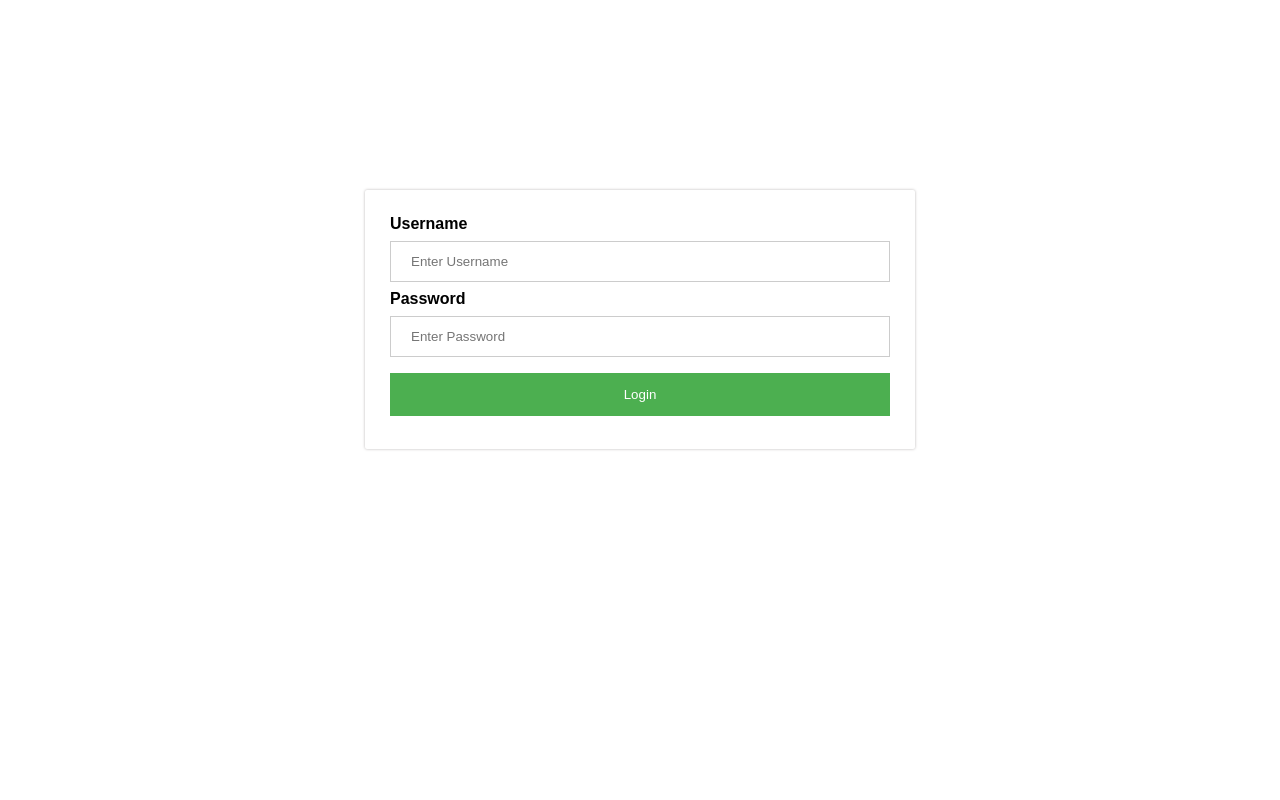
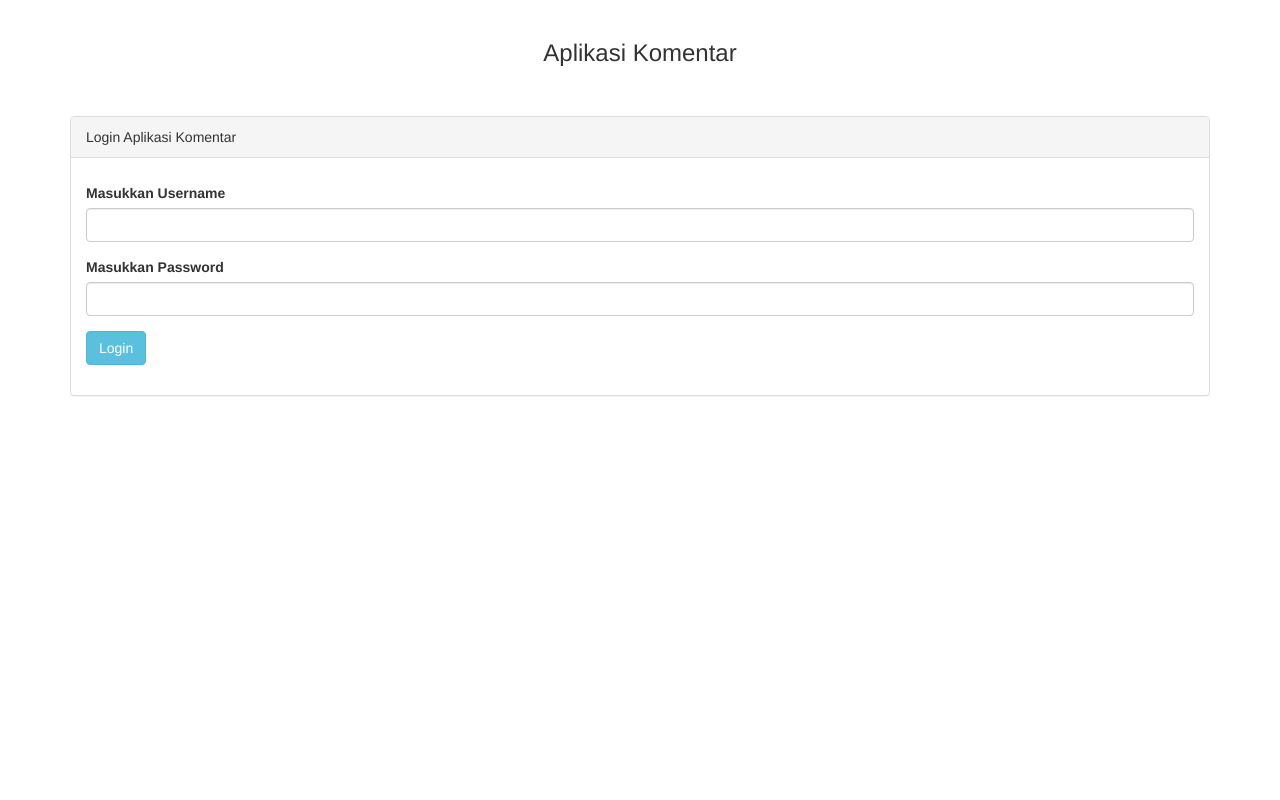
Before and after one commit to anggapur/Forum, a PHP site: page /login.php in a window 1280 px wide. Run offline with PHP 8.4, Linux system fonts and the light colour scheme; some libraries are stand-ins or nearby versions.

Commit message:
push login update

```diff
--- a/login.php
+++ b/login.php
@@ -1,147 +1,82 @@
-<!DOCTYPE html>
-<html>
-<head>
-<meta name="viewport" content="width=device-width, initial-scale=1">
-<style>
-body {font-family: Arial, Helvetica, sans-serif;}
-.container {
-    width: 500px;
-    margin: 0 auto;
-    border-radius: 2px;
-    padding: 25px;
-    box-shadow: 0px 0px 3px 0px #b9b6b6;
-    margin-top: 40px;
-    margin-top: 15%;
-}
-.alert {
-    padding: 20px;
-    text-align: center;
-    /* width: fit-content; */
-    border-radius: 5px;
-    background: #dc3030f0;
-    color: white;
-    margin: 0 auto;
-    display: none;
-}
-.success {
-    padding: 20px;
-    text-align: center;
-    /* width: fit-content; */
-    border-radius: 5px;
-    background: #39ab3d;
-    color: white;
-    margin: 0 auto;
-    display: none;
-    font-weight: bold;
-}
-/* Full-width input fields */
-input[type=text], input[type=password] {
-    width: 100%;
-    padding: 12px 20px;
-    margin: 8px 0;
-    display: inline-block;
-    border: 1px solid #ccc;
-    box-sizing: border-box;
+<?php
+
+include('koneksi.php');
+
+session_start();
+
+$message = '';
+
+//membuat user tetap masuk saat mengakses login bila belum logout
+if(isset($_SESSION['id_user']))
+{
+ header('location:welcome.php');
 }
 
-/* Set a style for all buttons */
-button {
-    background-color: #4CAF50;
-    color: white;
-    padding: 14px 20px;
-    margin: 8px 0;
-    border: none;
-    cursor: pointer;
-    width: 100%;
+if(isset($_POST["login"]))
+{
+  $username = $_POST['username'];
+  $password = $_POST['password'];
+
+  $sql = "SELECT * FROM user WHERE username = '$username'";
+    $result = mysqli_query($koneksi,$sql) or die(mysqli_error($koneksi));
+    $count = mysqli_num_rows($result);
+    //mengambil data untuk satu baris pada database
+    $data = $result->fetch_array(MYSQLI_NUM);
+  if($count > 0)
+ {
+  #mengecek password
+    if($_POST["password"] == $data[3])
+    {
+        $_SESSION['id_user'] = $data[0];
+        $_SESSION['username'] = $username;
+        header("location:welcome.php");
+    }
+    else
+    {
+      $message = "<label>Password Salah</label>";
+    }
+}
+ else
+ {
+  $message = "<label>Username Salah</label>";
+ }
 }
 
-button:hover {
-    opacity: 0.8;
-}
+?>
 
-/* Extra styles for the cancel button */
-.cancelbtn {
-    width: auto;
-    padding: 10px 18px;
-    background-color: #f44336;
-}
+<html>
+    <head>
+        <title>Aplikasi Komentar</title>
+  <link rel="stylesheet" href="//code.jquery.com/ui/1.12.1/themes/base/jquery-ui.css">
+        <link rel="stylesheet" href="https://maxcdn.bootstrapcdn.com/bootstrap/3.3.7/css/bootstrap.min.css">
+  <script src="https://code.jquery.com/jquery-1.12.4.js"></script>
+    <script src="https://code.jquery.com/ui/1.12.1/jquery-ui.js"></script>
+    </head>
+    <body>
+        <div class="container">
+   <br />
 
-/* Center the image and position the close button */
-.imgcontainer {
-    text-align: center;
-    margin: 24px 0 12px 0;
-    position: relative;
-}
-
-
-span.psw {
-    float: right;
-    padding-top: 16px;
-}
-</style>
-</head>
-<body>
-
-    <div class="alert"></div>
-    <div class="success">Login Berhasil</div>
-    <!-- <h2 class="imgcontainer">Login Form AJAX</h2>   -->
-    <form id="form-login" action="" method="post">
-        <div class="container">
-          <label for="uname"><b>Username</b></label>
-          <input type="text" placeholder="Enter Username" name="username">
-          <label for="psw"><b>Password</b></label>
-          <input type="password" placeholder="Enter Password" name="password">
-          <button type="submit">Login</button>
-
-        </div>
-
-    </form>
-
-    <script type="text/javascript" src="https://ajax.googleapis.com/ajax/libs/jquery/3.3.1/jquery.min.js"></script>
-    <script type="text/javascript">
-      $(document).ready(function(){
-        $('#form-login').submit(function(e){
-          //get data login
-          dataLogin = $(this).serializeArray();
-          console.log(dataLogin);
-          //cek validasi kosong
-          if($('input[name="username"]').val() == "")
-          {
-
-            $('.alert').html('<b>Kolom Username</b> tidak boleh kosong').fadeIn("fast").fadeOut(3000);;
-            $('input[name="username"]').focus();
-            return false;
-          }
-          else if($('input[name="password"]').val() == "")
-          {
-            $('.alert').html('<b>Kolom Password</b> tidak boleh kosong').fadeIn("fast").fadeOut(3000);;
-            $('input[name="password"]').focus();
-            return false;
-          }
-          //ajax
-          $.ajax({
-            type : 'POST',
-            data : dataLogin,
-            url : 'proses.php',
-            success : function(data){
-              if(data == "success")
-              {
-                $('.success').fadeIn("fast").fadeOut(5000);
-                setTimeout(function(){
-                  window.location.href = "welcome.php";
-                },1234);
-              }
-              else if(data == "failed")
-              {
-                $('.alert').html('<b>Kombinasi Password & Username Salah</b> ').fadeIn("fast").fadeOut(3000);
-              }
-
-            }
-          });
-
-          e.preventDefault();
-        });
-      });
-    </script>
-</body>
+   <h3 align="center">Aplikasi Komentar</a></h3><br />
+   <br />
+   <div class="panel panel-default">
+      <div class="panel-heading">Login Aplikasi Komentar</div>
+    <div class="panel-body">
+     <form method="post">
+      <p class="text-danger"><?php echo $message; ?></p>
+      <div class="form-group">
+       <label>Masukkan Username</label>
+       <input type="text" name="username" class="form-control" required />
+      </div>
+      <div class="form-group">
+       <label>Masukkan Password</label>
+       <input type="password" name="password" class="form-control" required />
+      </div>
+      <div class="form-group">
+       <input type="submit" name="login" class="btn btn-info" value="Login" />
+      </div>
+     </form>
+    </div>
+   </div>
+  </div>
+    </body>
 </html>
```
Also changed, not shown: logout.php (added, +9 -0 lines), proses.php (deleted, +0 -16 lines), welcome.php (+32 -23 lines).
